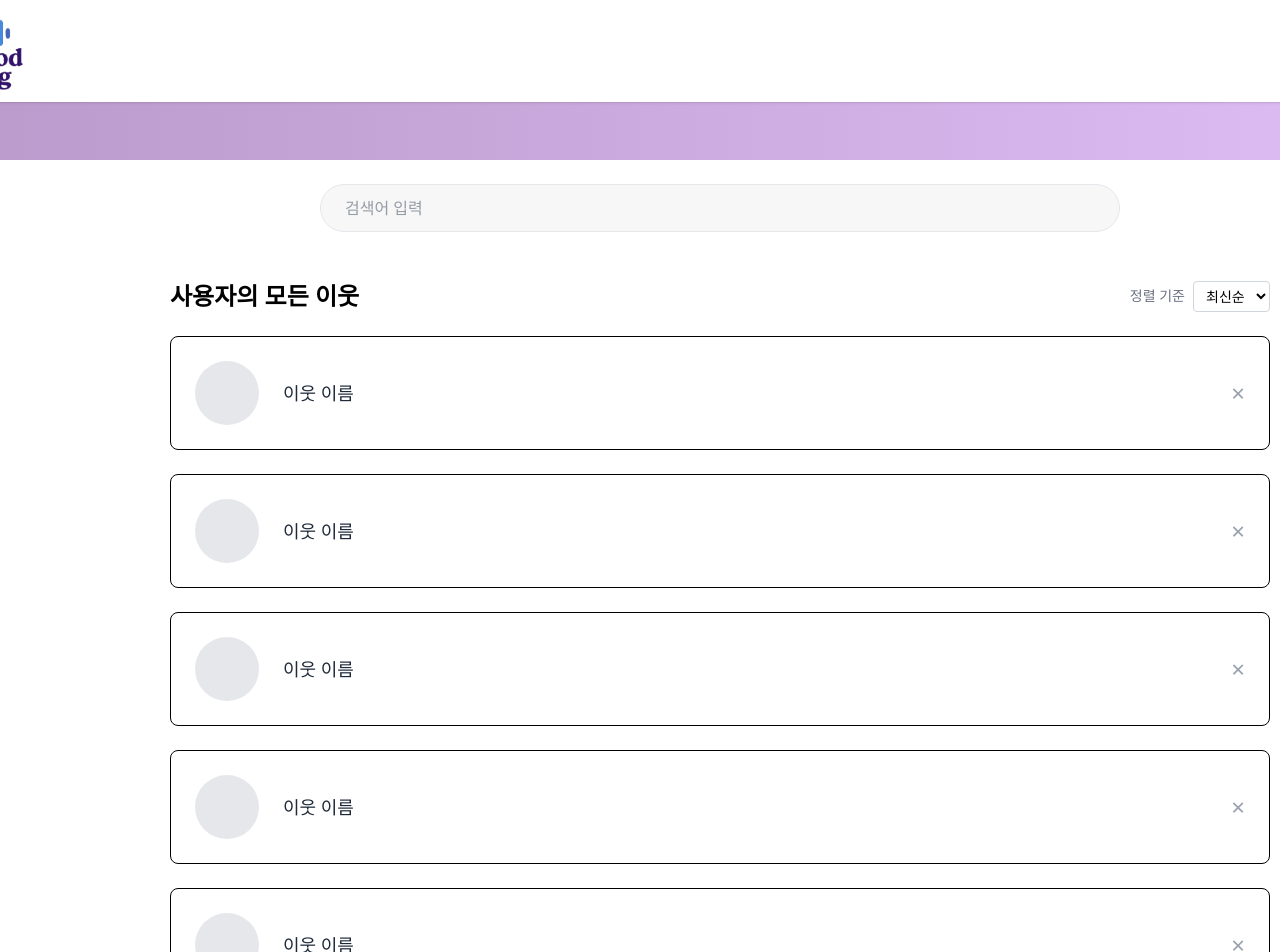
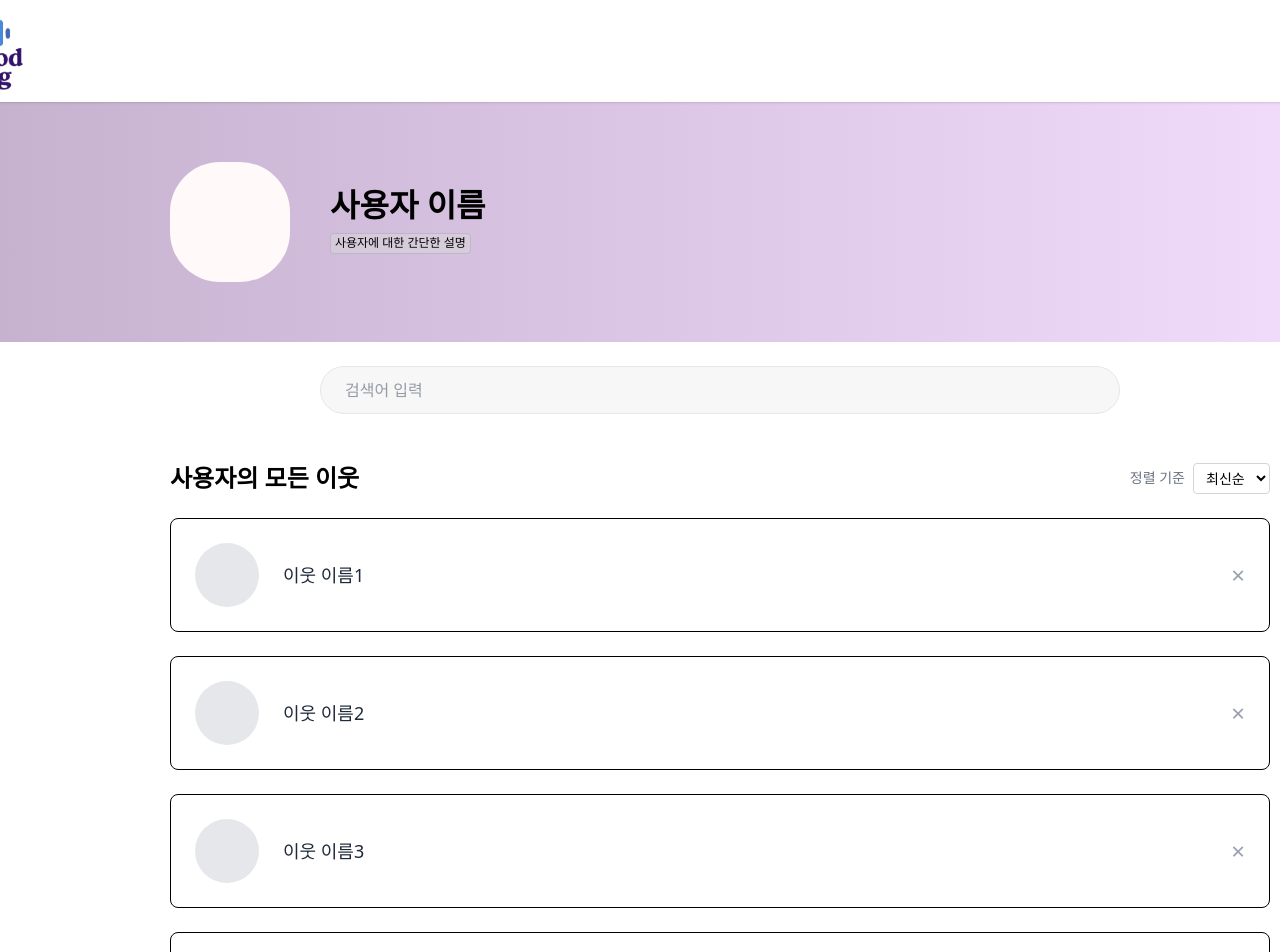
Before and after one commit to forwoni/MoodLog, a React (Vite) app in the folder frontend/my-app/: page /followmanagement in a window 1280 px wide. Shown: the top 952 px of the page. Built offline with nearby package versions, Linux system fonts and the light colour scheme.

Commit message:
temporary followmanagementpage

```diff
--- a/frontend/my-app/src/pages/FollowManagementPage.tsx
+++ b/frontend/my-app/src/pages/FollowManagementPage.tsx
@@ -1,4 +1,5 @@
 import React, { useState } from "react";
+import { useNavigate } from "react-router-dom";
 import { HeaderBox } from "../layouts/headerBox";
 import { UserInfoBox } from "../components/UserInfoBox";
 
@@ -15,14 +16,32 @@ function SearchBox() {
 }
 
 function NeighborCard({ name, onDelete }: { name: string; onDelete: () => void }) {
+  const navigate = useNavigate();
+
+  // 카드 전체 클릭 시 페이지 이동
+  const handleCardClick = () => {
+    navigate("/otheruserhistory");
+  };
+
+  // X 버튼 클릭 시 삭제, 부모 클릭 이벤트 차단
+  const handleDeleteClick = (e: React.MouseEvent) => {
+    e.stopPropagation();
+    onDelete();
+  };
+
   return (
-    <div className="flex items-center justify-between bg-white border rounded-lg px-6 py-6 mb-6">
+    <div
+      className="flex items-center justify-between bg-white border rounded-lg px-6 py-6 mb-6 cursor-pointer transition hover:bg-gray-50"
+      onClick={handleCardClick}
+      role="button"
+      tabIndex={0}
+    >
       <div className="flex items-center gap-6">
         <div className="w-16 h-16 bg-gray-200 rounded-full" />
         <span className="text-lg font-medium text-gray-800">{name}</span>
       </div>
       <button
-        onClick={onDelete}
+        onClick={handleDeleteClick}
         className="text-2xl text-gray-400 hover:text-gray-600 transition"
         aria-label="이웃 삭제"
       >
@@ -33,17 +52,15 @@ function NeighborCard({ name, onDelete }: { name: string; onDelete: () => void }
 }
 
 export default function FallowManagementPage() {
-  // 임시 이웃 데이터
   const [neighbors, setNeighbors] = useState([
-    "이웃 이름",
-    "이웃 이름",
-    "이웃 이름",
-    "이웃 이름",
-    "이웃 이름",
-    "이웃 이름",
+    "이웃 이름1",
+    "이웃 이름2",
+    "이웃 이름3",
+    "이웃 이름4",
+    "이웃 이름5",
+    "이웃 이름6",
   ]);
 
-  // 삭제 핸들러
   const handleDelete = (idx: number) => {
     setNeighbors((prev) => prev.filter((_, i) => i !== idx));
   };
@@ -51,19 +68,14 @@ export default function FallowManagementPage() {
   return (
     <div className="w-[1440px] mx-auto flex flex-col items-center bg-white min-h-screen">
       <HeaderBox />
-      {/* 사용자 정보 */}
-      <div className="w-full bg-gradient-to-r from-[#e3c6f7] to-[#c9a7e9] h-[160px] flex items-end">
-        <div className="w-[1440px] mx-auto">
-          <UserInfoBox
-            userName="사용자 이름"
-            userDescription="사용자에 대한 간단한 설명"
-          />
-        </div>
+      {/* 헤더와 겹치지 않게 충분한 margin-top 추가 */}
+      <div className="w-full flex justify-center mt-[102px]">
+        <UserInfoBox
+          userName="사용자 이름"
+          userDescription="사용자에 대한 간단한 설명"
+        />
       </div>
-      {/* 검색창 */}
       <SearchBox />
-
-      {/* 본문 */}
       <div className="w-[1100px] mx-auto mt-12">
         <div className="flex items-center justify-between mb-6">
           <h2 className="text-2xl font-bold text-black">사용자의 모든 이웃</h2>
@@ -75,7 +87,6 @@ export default function FallowManagementPage() {
             </select>
           </div>
         </div>
-
         {/* 이웃 리스트 */}
         <div>
           {neighbors.map((name, idx) => (
@@ -86,7 +97,6 @@ export default function FallowManagementPage() {
             />
           ))}
         </div>
-
         {/* 페이지네이션 */}
         <div className="flex justify-end mt-8 text-gray-400 gap-2 text-sm">
           {[1,2,3,4,5,6,7,8,9,10].map((num) => (
```
